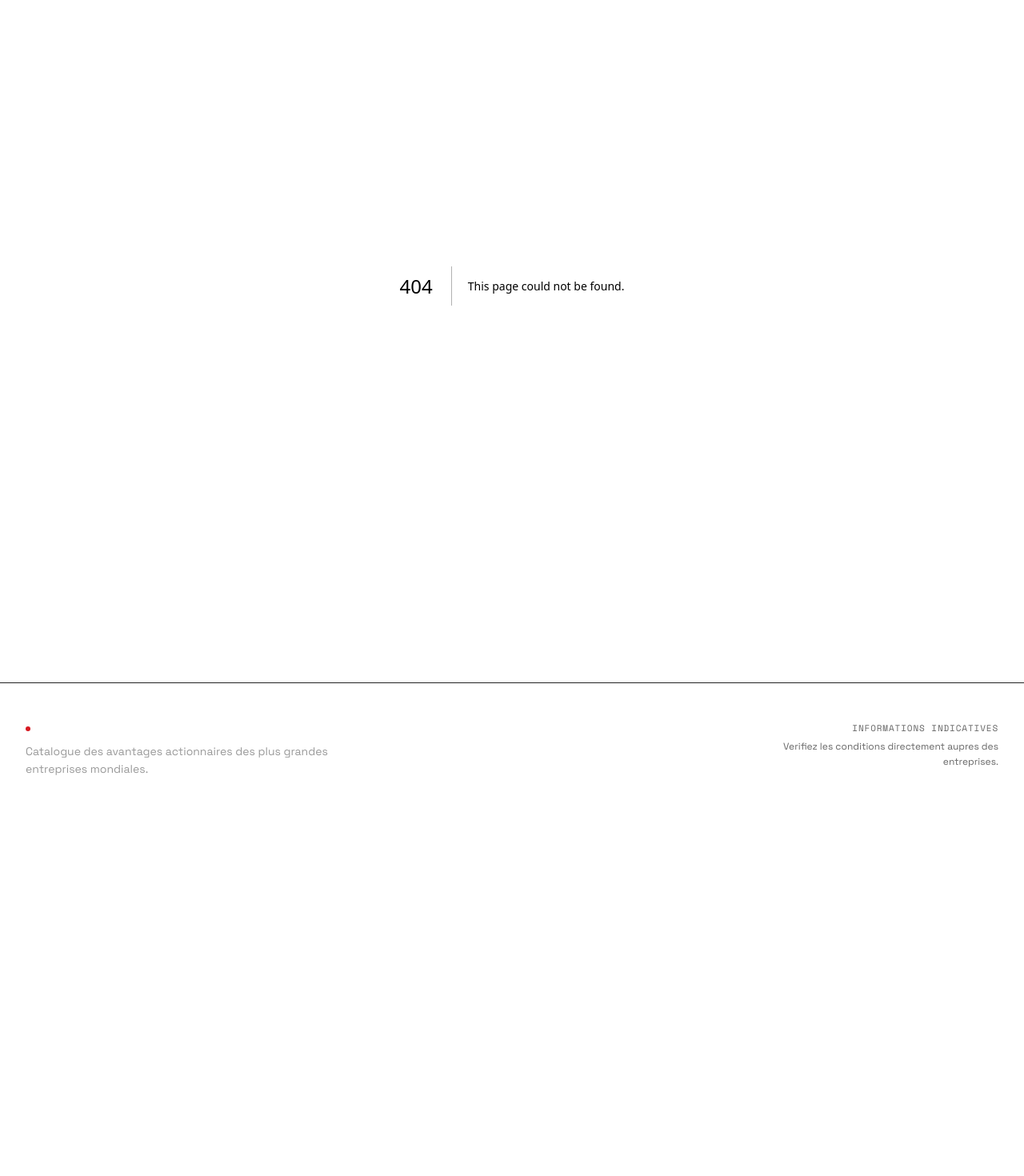
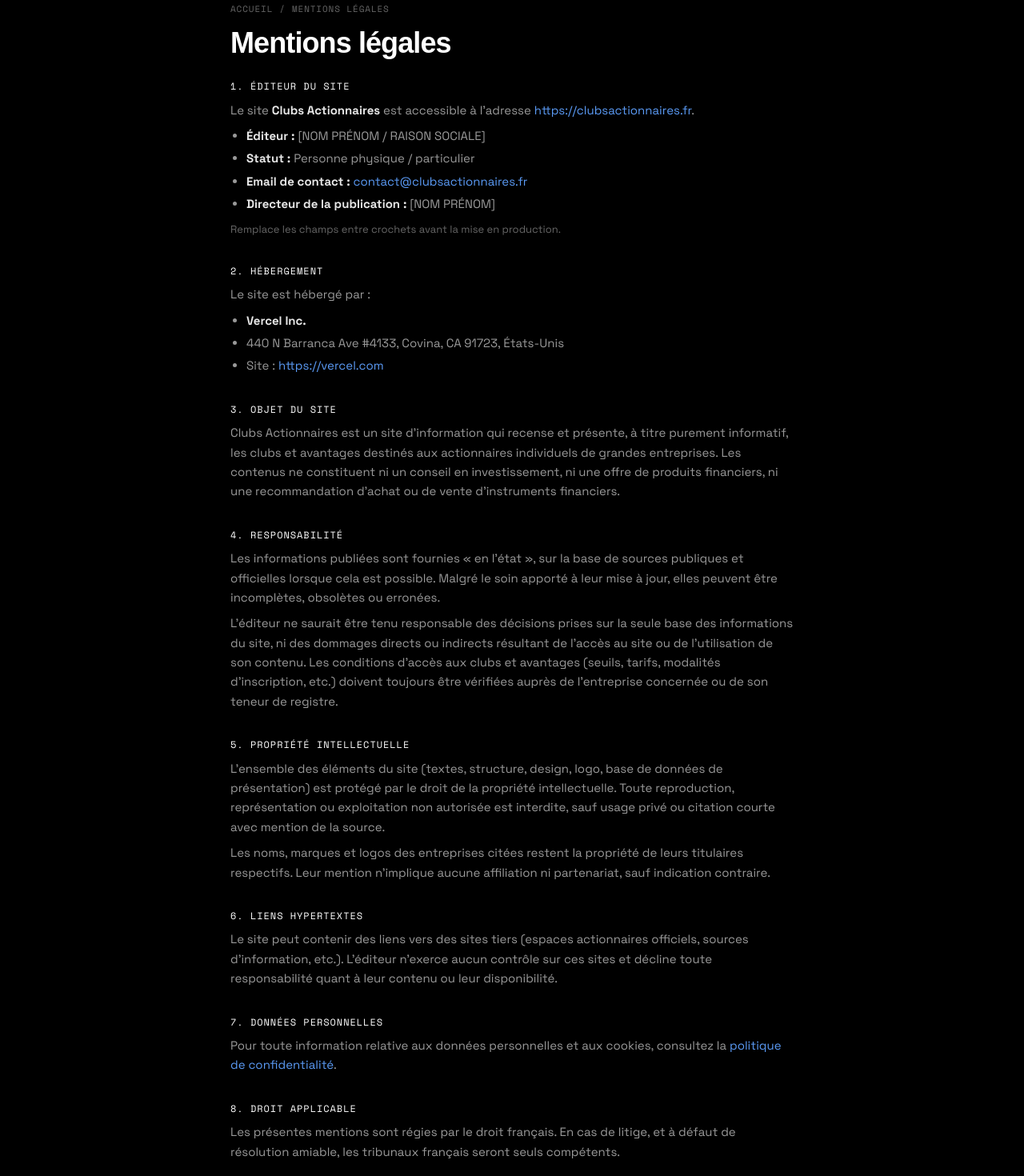
Before and after one commit to Babacool22/clubs-actionnaires, a Next.js app: page /mentions-legales in a window 1280 px wide. Before the commit this address had no page. Shown: the part 100-1570 px from the top of the page at 80% size. Before the commit the page ends 1121 px from the top, so only its background shows below. Built offline with nearby package versions, Linux system fonts and the light colour scheme; a web font is replaced by a local one.

Commit message:
Add legal mentions page with site information
This file contains the legal mentions for the site, including information about the publisher, hosting, intellectual property, and personal data.

```diff
--- /dev/null
+++ b/app/mentions-legales/page.tsx
@@ -0,0 +1,214 @@
+import type { Metadata } from "next";
+import Link from "next/link";
+import { BASE_URL, SITE_NAME } from "@/lib/seo";
+
+export const metadata: Metadata = {
+  title: `Mentions légales | ${SITE_NAME}`,
+  description:
+    "Mentions légales du site Clubs Actionnaires : éditeur, hébergeur, propriété intellectuelle et responsabilité.",
+  alternates: {
+    canonical: `${BASE_URL}/mentions-legales`,
+  },
+  openGraph: {
+    title: `Mentions légales | ${SITE_NAME}`,
+    description:
+      "Mentions légales du site Clubs Actionnaires : éditeur, hébergeur et conditions d'utilisation des informations.",
+    url: `${BASE_URL}/mentions-legales`,
+    siteName: SITE_NAME,
+    locale: "fr_FR",
+    type: "website",
+  },
+  robots: {
+    index: true,
+    follow: true,
+  },
+};
+
+export default function MentionsLegalesPage() {
+  return (
+    <div className="max-w-3xl mx-auto px-[var(--space-md)] sm:px-[var(--space-lg)] lg:px-[var(--space-xl)] py-[var(--space-2xl)]">
+      <p className="label text-text-disabled mb-[var(--space-md)]">
+        <Link href="/" className="hover:text-text-display transition-colors">
+          Accueil
+        </Link>
+        <span className="mx-2">/</span>
+        Mentions légales
+      </p>
+
+      <h1 className="font-[family-name:var(--font-display)] text-3xl sm:text-4xl text-text-display font-bold tracking-tight mb-[var(--space-lg)]">
+        Mentions légales
+      </h1>
+
+      <div className="space-y-[var(--space-xl)] text-[15px] leading-relaxed text-text-secondary">
+        <section className="space-y-[var(--space-sm)]">
+          <h2 className="font-[family-name:var(--font-data)] text-[12px] tracking-[0.08em] uppercase text-text-display">
+            1. Éditeur du site
+          </h2>
+          <p>
+            Le site <strong className="text-text-primary">{SITE_NAME}</strong>{" "}
+            est accessible à l&apos;adresse{" "}
+            <a
+              href={BASE_URL}
+              className="text-interactive hover:underline"
+            >
+              {BASE_URL}
+            </a>
+            .
+          </p>
+          <ul className="list-disc pl-5 space-y-1">
+            <li>
+              <strong className="text-text-primary">Éditeur :</strong>{" "}
+              {/* TODO: remplace par ton nom complet ou ta raison sociale */}
+              [NOM PRÉNOM / RAISON SOCIALE]
+            </li>
+            <li>
+              <strong className="text-text-primary">Statut :</strong>{" "}
+              Personne physique / particulier
+              {/* ou : Auto-entrepreneur / SASU, etc. */}
+            </li>
+            <li>
+              <strong className="text-text-primary">Email de contact :</strong>{" "}
+              {/* TODO: mets un vrai email */}
+              <a
+                href="mailto:contact@clubsactionnaires.fr"
+                className="text-interactive hover:underline"
+              >
+                contact@clubsactionnaires.fr
+              </a>
+            </li>
+            <li>
+              <strong className="text-text-primary">
+                Directeur de la publication :
+              </strong>{" "}
+              [NOM PRÉNOM]
+            </li>
+          </ul>
+          <p className="text-[13px] text-text-disabled">
+            Remplace les champs entre crochets avant la mise en production.
+          </p>
+        </section>
+
+        <section className="space-y-[var(--space-sm)]">
+          <h2 className="font-[family-name:var(--font-data)] text-[12px] tracking-[0.08em] uppercase text-text-display">
+            2. Hébergement
+          </h2>
+          <p>Le site est hébergé par :</p>
+          <ul className="list-disc pl-5 space-y-1">
+            <li>
+              <strong className="text-text-primary">Vercel Inc.</strong>
+            </li>
+            <li>440 N Barranca Ave #4133, Covina, CA 91723, États-Unis</li>
+            <li>
+              Site :{" "}
+              <a
+                href="https://vercel.com"
+                target="_blank"
+                rel="noopener noreferrer"
+                className="text-interactive hover:underline"
+              >
+                https://vercel.com
+              </a>
+            </li>
+          </ul>
+        </section>
+
+        <section className="space-y-[var(--space-sm)]">
+          <h2 className="font-[family-name:var(--font-data)] text-[12px] tracking-[0.08em] uppercase text-text-display">
+            3. Objet du site
+          </h2>
+          <p>
+            {SITE_NAME} est un site d&apos;information qui recense et présente,
+            à titre purement informatif, les clubs et avantages destinés aux
+            actionnaires individuels de grandes entreprises. Les contenus ne
+            constituent ni un conseil en investissement, ni une offre de
+            produits financiers, ni une recommandation d&apos;achat ou de vente
+            d&apos;instruments financiers.
+          </p>
+        </section>
+
+        <section className="space-y-[var(--space-sm)]">
+          <h2 className="font-[family-name:var(--font-data)] text-[12px] tracking-[0.08em] uppercase text-text-display">
+            4. Responsabilité
+          </h2>
+          <p>
+            Les informations publiées sont fournies « en l&apos;état », sur la
+            base de sources publiques et officielles lorsque cela est possible.
+            Malgré le soin apporté à leur mise à jour, elles peuvent être
+            incomplètes, obsolètes ou erronées.
+          </p>
+          <p>
+            L&apos;éditeur ne saurait être tenu responsable des décisions
+            prises sur la seule base des informations du site, ni des dommages
+            directs ou indirects résultant de l&apos;accès au site ou de
+            l&apos;utilisation de son contenu. Les conditions d&apos;accès aux
+            clubs et avantages (seuils, tarifs, modalités d&apos;inscription,
+            etc.) doivent toujours être vérifiées auprès de l&apos;entreprise
+            concernée ou de son teneur de registre.
+          </p>
+        </section>
+
+        <section className="space-y-[var(--space-sm)]">
+          <h2 className="font-[family-name:var(--font-data)] text-[12px] tracking-[0.08em] uppercase text-text-display">
+            5. Propriété intellectuelle
+          </h2>
+          <p>
+            L&apos;ensemble des éléments du site (textes, structure, design,
+            logo, base de données de présentation) est protégé par le droit de
+            la propriété intellectuelle. Toute reproduction, représentation ou
+            exploitation non autorisée est interdite, sauf usage privé ou
+            citation courte avec mention de la source.
+          </p>
+          <p>
+            Les noms, marques et logos des entreprises citées restent la
+            propriété de leurs titulaires respectifs. Leur mention n&apos;implique
+            aucune affiliation ni partenariat, sauf indication contraire.
+          </p>
+        </section>
+
+        <section className="space-y-[var(--space-sm)]">
+          <h2 className="font-[family-name:var(--font-data)] text-[12px] tracking-[0.08em] uppercase text-text-display">
+            6. Liens hypertextes
+          </h2>
+          <p>
+            Le site peut contenir des liens vers des sites tiers (espaces
+            actionnaires officiels, sources d&apos;information, etc.).
+            L&apos;éditeur n&apos;exerce aucun contrôle sur ces sites et décline
+            toute responsabilité quant à leur contenu ou leur disponibilité.
+          </p>
+        </section>
+
+        <section className="space-y-[var(--space-sm)]">
+          <h2 className="font-[family-name:var(--font-data)] text-[12px] tracking-[0.08em] uppercase text-text-display">
+            7. Données personnelles
+          </h2>
+          <p>
+            Pour toute information relative aux données personnelles et aux
+            cookies, consultez la{" "}
+            <Link
+              href="/politique-de-confidentialite"
+              className="text-interactive hover:underline"
+            >
+              politique de confidentialité
+            </Link>
+            .
+          </p>
+        </section>
+
+        <section className="space-y-[var(--space-sm)]">
+          <h2 className="font-[family-name:var(--font-data)] text-[12px] tracking-[0.08em] uppercase text-text-display">
+            8. Droit applicable
+          </h2>
+          <p>
+            Les présentes mentions sont régies par le droit français. En cas de
+            litige, et à défaut de résolution amiable, les tribunaux français
+            seront seuls compétents.
+          </p>
+        </section>
+
+        <p className="text-[12px] text-text-disabled pt-[var(--space-md)] border-t border-border">
+          Dernière mise à jour : mars 2026
+        </p>
+      </div>
+    </div>
+  );
+}
```
